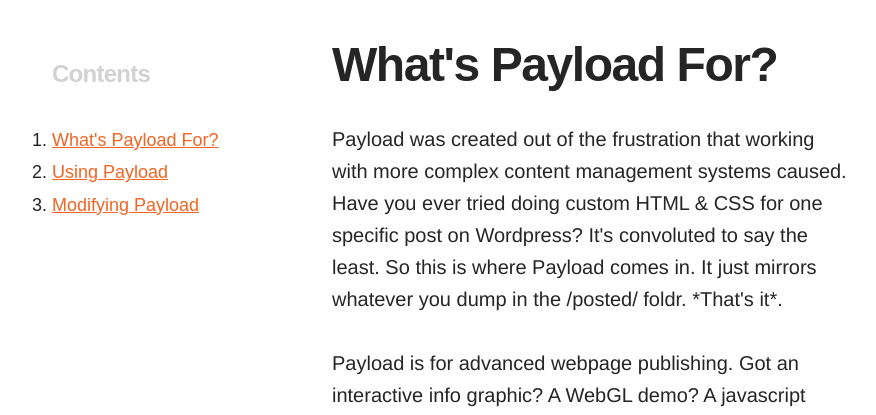
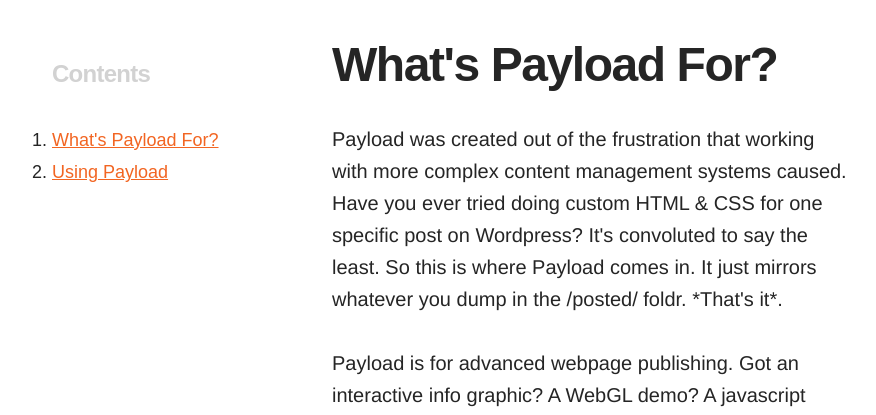
Before and after one commit to ralphsaunders/payload, a CodeIgniter app: page /index.php/posts/index in a window 1280 px wide. Shown: the part 533-948 px from the top of the page, without its empty margins (188-1064 px from the left). Run offline with CodeIgniter, Linux system fonts and the light colour scheme; some libraries are stand-ins or nearby versions.

Commit message:
Removed 'modify payload' from explaination view. Will detail that later' :

```diff
--- a/application/views/setup/explain.php
+++ b/application/views/setup/explain.php
@@ -21,7 +21,6 @@
                 <ol>
                     <li><a href="#payload-for">What's Payload For?</a></li>
                     <li><a href="#use-payload">Using Payload</a></li>
-                    <li><a href="#modify-payload">Modifying Payload</a></li>
                 </ol>
             </aside>
 
@@ -131,14 +130,5 @@
                 <p class="pl-body">You can see that the names of the categories are derived directly from their directory names, as are the post titles.</p>
             </section>
         </section><!-- Closes 'Using Payload' Section -->
-
-        <section id="modify-payload">
-
-            <div class="pl-body">
-                <h2>Modifying Payload</h2>
-            </div>
-
-        </section>
-
     </article>
 </div>
```
